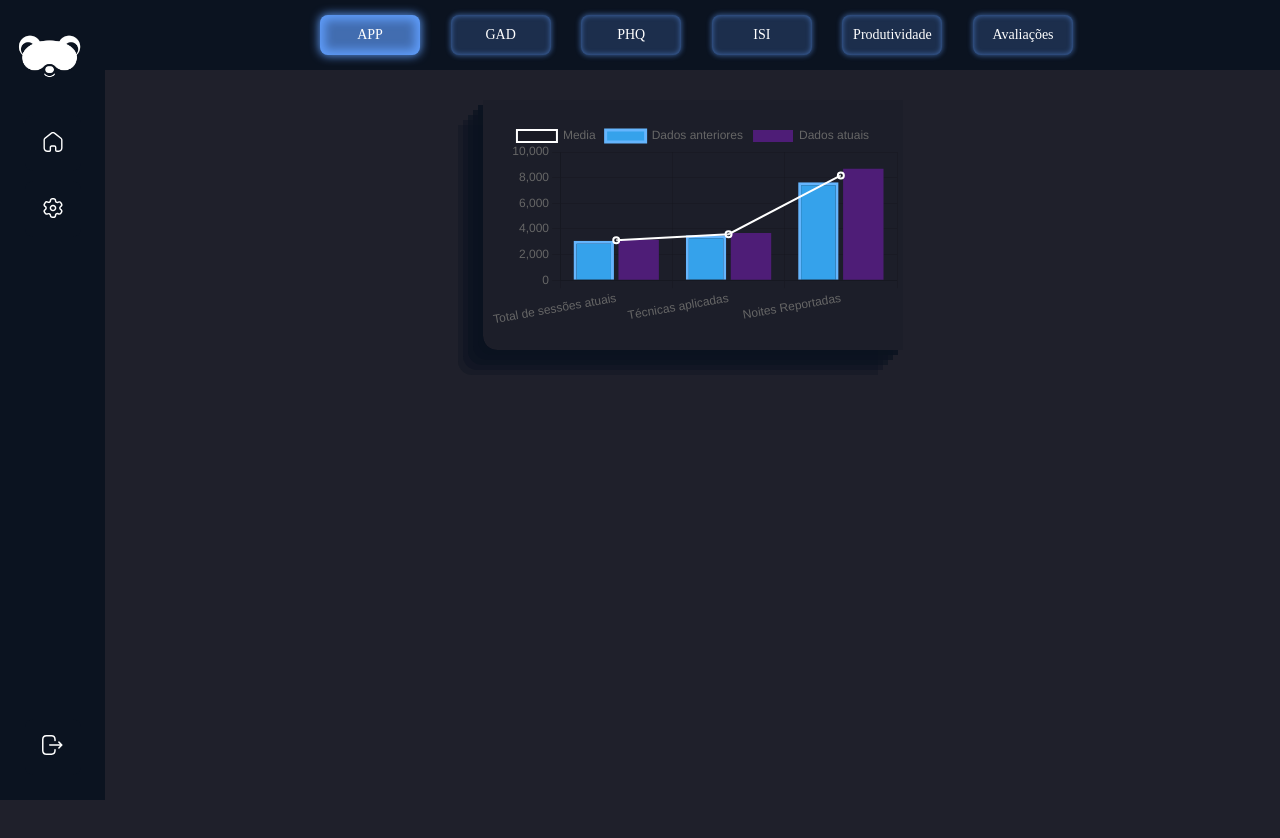
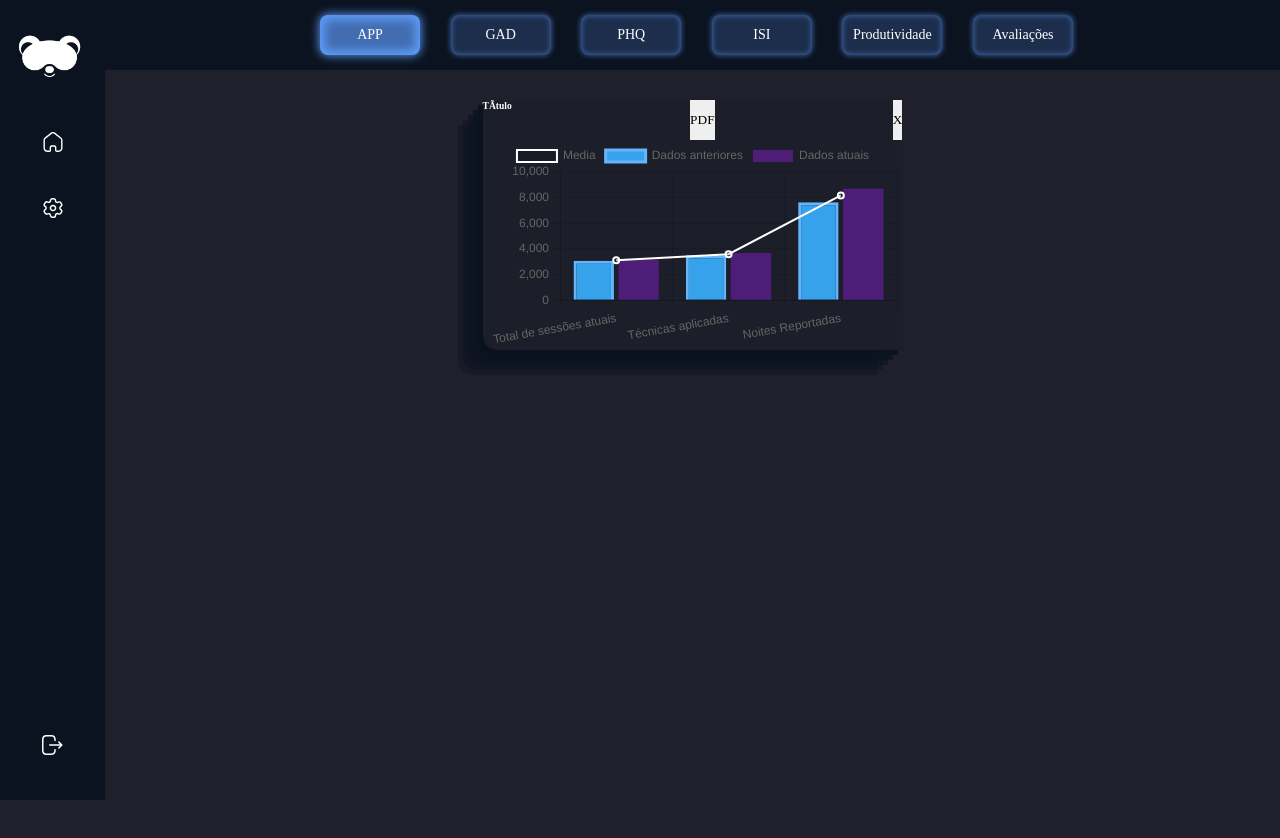
Before and after one commit to joaopaulozz14/vigilantes-do-sono-dash, a React (Create React App) app: page / in a window 1280 px wide. Both pictures are taken after a click on the element "APP". Shown: the top 838 px of the page. Built offline with nearby package versions, Linux system fonts and the light colour scheme.

Commit message:
feat: start titlebar idea

```diff
--- a/src/presentation/components/charts/AllCharts/index.tsx
+++ b/src/presentation/components/charts/AllCharts/index.tsx
@@ -3,6 +3,7 @@ import { ChartLine, MultiChart } from "presentation";
 import {
 	SCharts,
 	SChartsContent,
+	SHeaderCharts,
 } from "presentation/styles/Components/AllCharts";
 
 export const AllCharts = (): JSX.Element => {
@@ -26,6 +27,11 @@ export const AllCharts = (): JSX.Element => {
 		<SCharts>
 			{currentGeneralChart && switchGeneral && (
 				<SChartsContent>
+					<SHeaderCharts>
+						<h2>TÃ­tulo</h2>
+						<button>PDF</button>
+						<button>X</button>
+					</SHeaderCharts>
 					<MultiChart data={currentGeneralChart} />
 				</SChartsContent>
 			)}
--- a/src/presentation/styles/Components/AllCharts/index.tsx
+++ b/src/presentation/styles/Components/AllCharts/index.tsx
@@ -31,6 +31,7 @@ export const SChartsContent = styled.div`
 	height: 300px;
 	width: 500px;
 	display: flex;
+	flex-direction: column;
 	align-items: center;
 	margin: 0 10px;
 	border-bottom-left-radius: 14px;
@@ -41,3 +42,14 @@ export const SChartsContent = styled.div`
 		${theme.colors.primaryColor}77 -20px 20px,
 		${theme.colors.primaryColor}55 -25px 25px;
 `;
+
+export const SHeaderCharts = styled.div`
+	width: 100%;
+	display: flex;
+	justify-content: space-between;
+	color: ${theme.colors.primaryBorderChartColor};
+	h2,
+	button {
+		font-family: ${theme.constants.FontFamily};
+	}
+`;
```
